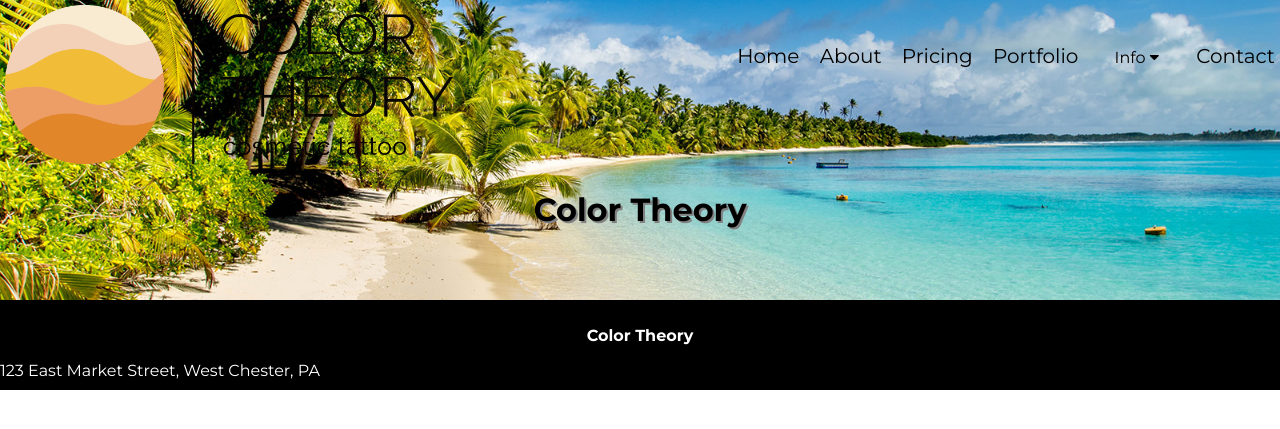
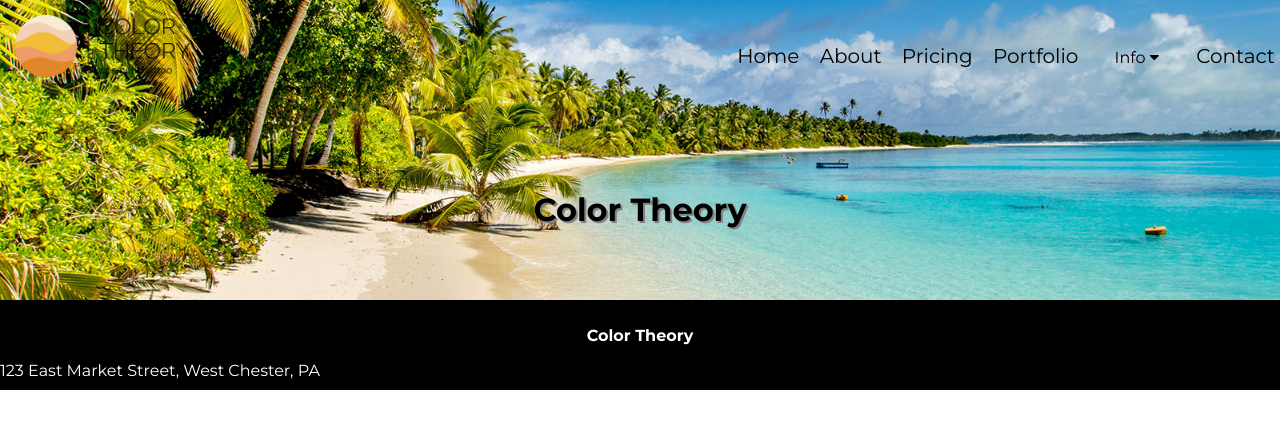
Before and after one commit to crogenmuser/Website, a Jekyll site: the page built from pricing/index.md, in a window 1280 px wide. Shown: the top 429 px of the page. Built offline with Jekyll 4.4.1, drawn with Linux system fonts in a browser that asks for light colours; nearby versions of some CDN libraries.

```diff
--- a/css/main.css
+++ b/css/main.css
@@ -31,12 +31,12 @@ body {
 }
 
 #logo {
-    width: 35%;
+    width: 175px;
     height: auto;
     position: absolute;
     z-index: 1;
-    padding-left: 5px;
-    padding-top: 5px;
+    padding-left: 15px;
+    padding-top: 15px;
 }
 
 .icon {
@@ -132,6 +132,8 @@ img {
 
 #bottom > a {
     text-decoration: none;
+    text-align: center;
+    color: white;
 }
 
 #top{
```
